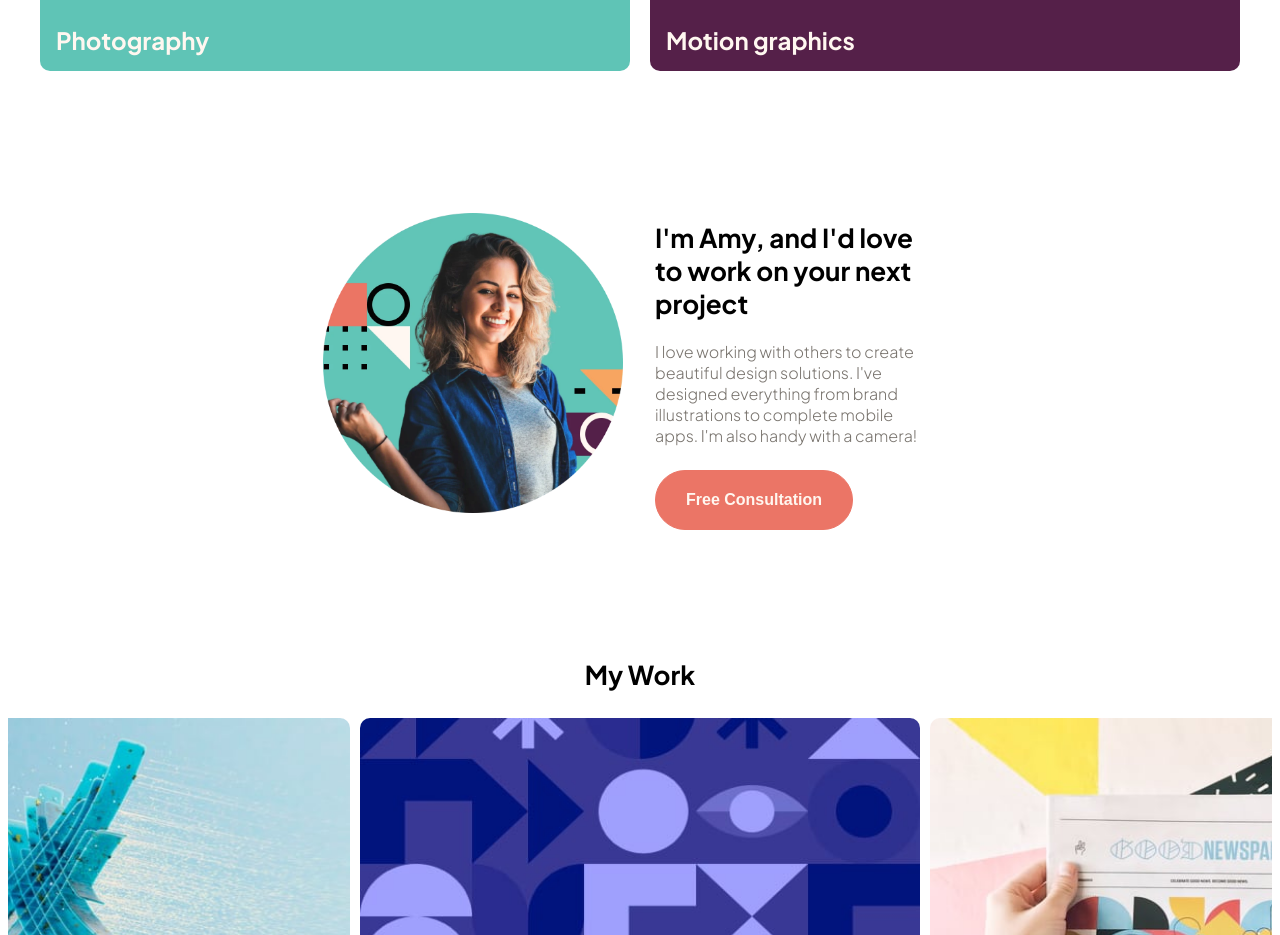
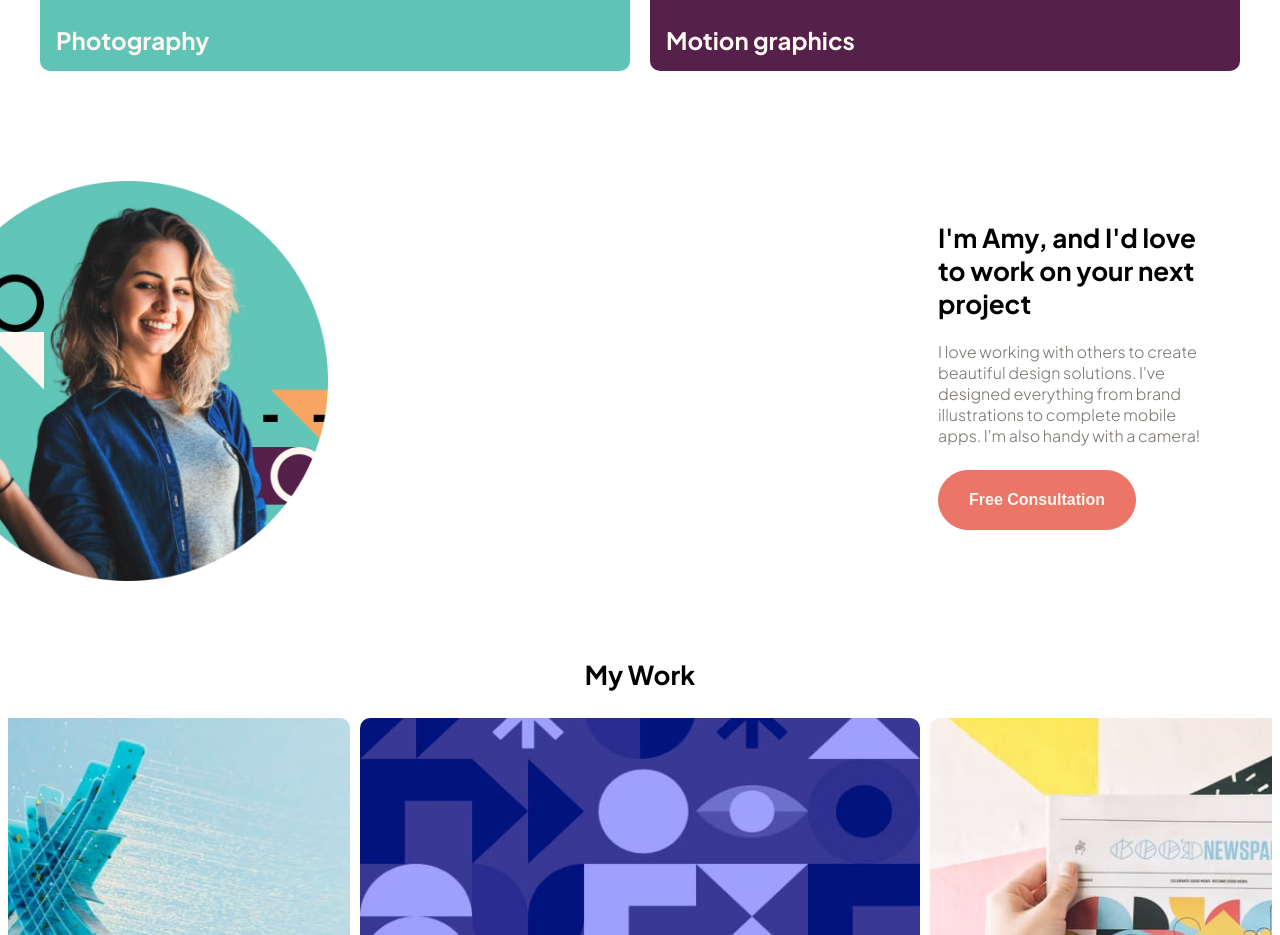
Before and after one commit to Lfrancos/fm-sp-portafolio, a Next.js app: page / in a window 1280 px wide. Shown: the part 840-1775 px from the top of the page. Built offline with nearby package versions, Linux system fonts and the light colour scheme.

Commit message:
added position absolute to the image of the about section for tablet styles

```diff
--- a/src/pages/index.module.scss
+++ b/src/pages/index.module.scss
@@ -95,6 +95,7 @@
 .about {
   margin: 0 auto;
   text-align: center;
+  position: relative;
   @include breakpoint($ipad) {
     display: flex;
     justify-content: center;
@@ -106,11 +107,28 @@
     }
   }
 
-  &.image {
+  .image {
     width: 300px;
-    height: 300px;
     overflow: hidden;
     margin-bottom: 3rem;
+    margin: 0 auto;
+    // @include breakpoint($ipad) {
+    //     width: 300px;
+    //     position: absolute;
+    //     z-index: 9
+    //     //  top: 50%;
+    //     //  left: 50%;
+  }
+  .position {
+    margin: 0 auto;
+    @include breakpoint($ipad) {
+      width: 400px;
+      position: absolute;
+      top: 10%;
+      left: -80px;
+      z-index: 9;
+    }
+
   }
   .textContainer {
     text-align: center;
--- a/src/pages/index.tsx
+++ b/src/pages/index.tsx
@@ -4,7 +4,7 @@ import { MainLayout } from "../components/layouts/MainLayout";
 import styles from "./index.module.scss";
 import Data from "../data/data.json" assert { type: "json" };
 import { Button } from "../components/ui/Button";
-import { Gallery } from '../components/ui/Gallery';
+import { Gallery } from "../components/ui/Gallery";
 
 const Home: NextPage = () => {
   return (
@@ -47,12 +47,15 @@ const Home: NextPage = () => {
 
         <div className={`${styles.about}`}>
           <div className={styles.image}>
-            <Image
-              src="/assets/image-amy.webp"
-              alt="amy"
-              width={300}
-              height={300}
-            />
+            <div className={styles.position}>
+              <Image
+                src="/assets/image-amy.webp"
+                layout='responsive'
+                width={300}
+                height={300}
+                alt="amy"
+              />
+            </div>
           </div>
           <div className={styles.textContainer}>
             <h2>
@@ -76,9 +79,9 @@ const Home: NextPage = () => {
         <div className={styles.bookings}>
           <h2>Book a call with me</h2>
           <p>
-            I&apos;d love to have a chat to see how I can help you. The best first
-            step is for us to discuss your project during a free consultation.
-            Then we can move forward from there.
+            I&apos;d love to have a chat to see how I can help you. The best
+            first step is for us to discuss your project during a free
+            consultation. Then we can move forward from there.
           </p>
           <Button name="Free Consultation" color="red" />
         </div>
```
